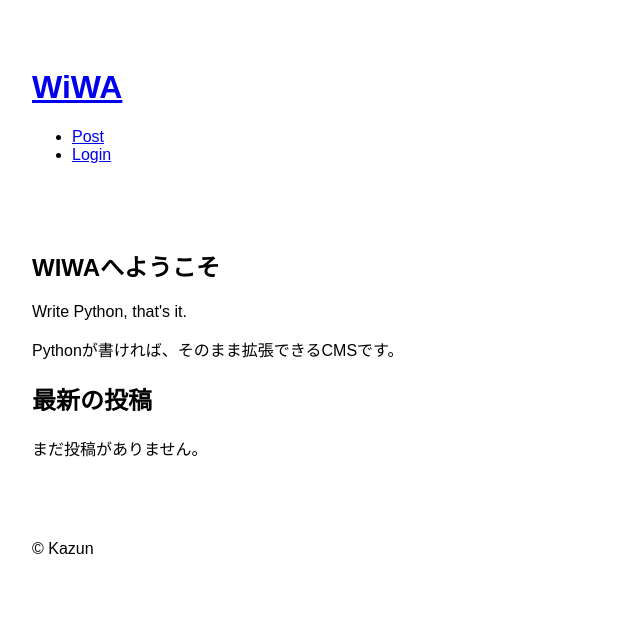
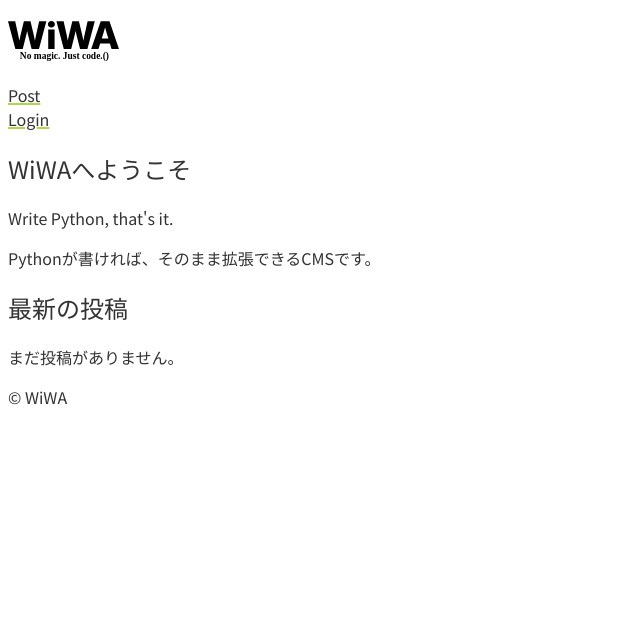
Before and after one commit to Kazushi-Nomura-wiwa/wiwa, a Python web app: template wiwa/templates/html/index.html in a window 1280 px wide. Shown: the top 621 px of the page, without its empty margins (0-640 px from the left). Run offline with Jinja, Linux system fonts and the light colour scheme; the template is opened without the code that fills it, so the values that code supplies are empty.

Commit message:
Logo制作

```diff
--- a/wiwa/templates/html/index.html
+++ b/wiwa/templates/html/index.html
@@ -3,7 +3,7 @@
 
 {% block content %}
         <section class="hero">
-            <h2 class="hero__title">WIWAへようこそ</h2>
+            <h2 class="hero__title">WiWAへようこそ</h2>
             <p class="hero__text">Write Python, that's it.</p>
             <p class="hero__text">Pythonが書ければ、そのまま拡張できるCMSです。</p>
         </section>
--- a/wiwa/templates/partials/footer.html
+++ b/wiwa/templates/partials/footer.html
@@ -1,4 +1,4 @@
 <!-- パスとファイル名: wiwa/templates/html/partials/footer.html -->
     <footer class="site-footer">
-        <p class="site-footer__text">&copy; Kazun</p>
+        <p class="site-footer__text">&copy; WiWA</p>
     </footer>
--- a/wiwa/templates/partials/head.html
+++ b/wiwa/templates/partials/head.html
@@ -2,4 +2,8 @@
     <meta charset="UTF-8">
     <title>{{ title }} | WiWA</title>
     <meta name="viewport" content="width=device-width, initial-scale=1.0">
+    <link rel="preconnect" href="https://fonts.googleapis.com">
+<link rel="preconnect" href="https://fonts.gstatic.com" crossorigin>
+
+<link href="https://fonts.googleapis.com/css2?family=Noto+Sans+JP:wght@400;600;700;900&display=swap" rel="stylesheet">
     <link rel="stylesheet" href="/static/themes/default/css/style.css">
--- a/wiwa/templates/static/themes/default/css/style.css
+++ b/wiwa/templates/static/themes/default/css/style.css
@@ -1,18 +1,75 @@
-body {
-    font-family: sans-serif;
-    margin: 0;
-    padding: 2rem;
+@charset "utf-8";
+
+:root{
+    /* ---------- カスタムプロパティ(カラー設定ほか) ---------- */
+    --white-color: rgba(255 255 255 / 100%);
+    --text-color: rgba(51 51 51 / 100%);
+    --border-color: rgba(100 100 100 / 100%);
+    --green-color: rgba(173 216 74 / 100%);
+
+    /* --- テキスト --- */
+    --regular: 400;
+    --semibold: 600;
+    --bold: 700;
+    --exbold: 900;
 }
 
-header,
-footer {
-    padding: 1rem 0;
+/* 共通 */
+html{
+    font-size: 16px;
+    scroll-behavior: smooth;
+    background-color: var(--white-color);
+    color: var(--text-color);
+    font-family: "Noto Sans JP", sans-serif;
+    font-optical-sizing: auto;
+    font-weight: 500;
+    font-style: normal;
 }
 
-main {
-    padding: 2rem 0;
+a,
+a:link,
+a:visited{
+    color: var(--text-color);
+    text-decoration-line: underline;
+    text-decoration-color: var(--green-color);
+    text-decoration-thickness: 0.125rem;
+    transition: text-decoration-color 0.25s;
 }
 
-a {
-    margin-right: 1rem;
+a:hover{
+    text-decoration-color: transparent;
 }
+
+ul{
+    padding: 0;
+}
+
+ul li{
+    list-style: none;
+}
+
+h2,
+h3{
+    font-weight: normal;
+}
+
+p{
+    margin-bottom: 1rem;
+    font-weight: normal;
+}
+
+address{
+    font-style: normal;
+}
+
+/* スマホ版 */
+.site-header__link{
+    display: block;
+    width: 160px;
+    height: 40px;
+    font-size: 0;
+    background-image: url('/static/themes/default/img/wiwa_logo.svg');
+    background-repeat: no-repeat;
+    background-size: contain;
+    background-position: left center;
+}
```
Also changed, not shown: wiwa/templates/static/themes/default/img/wiwa_logo.svg (added), wiwa_logo.svg (added).
